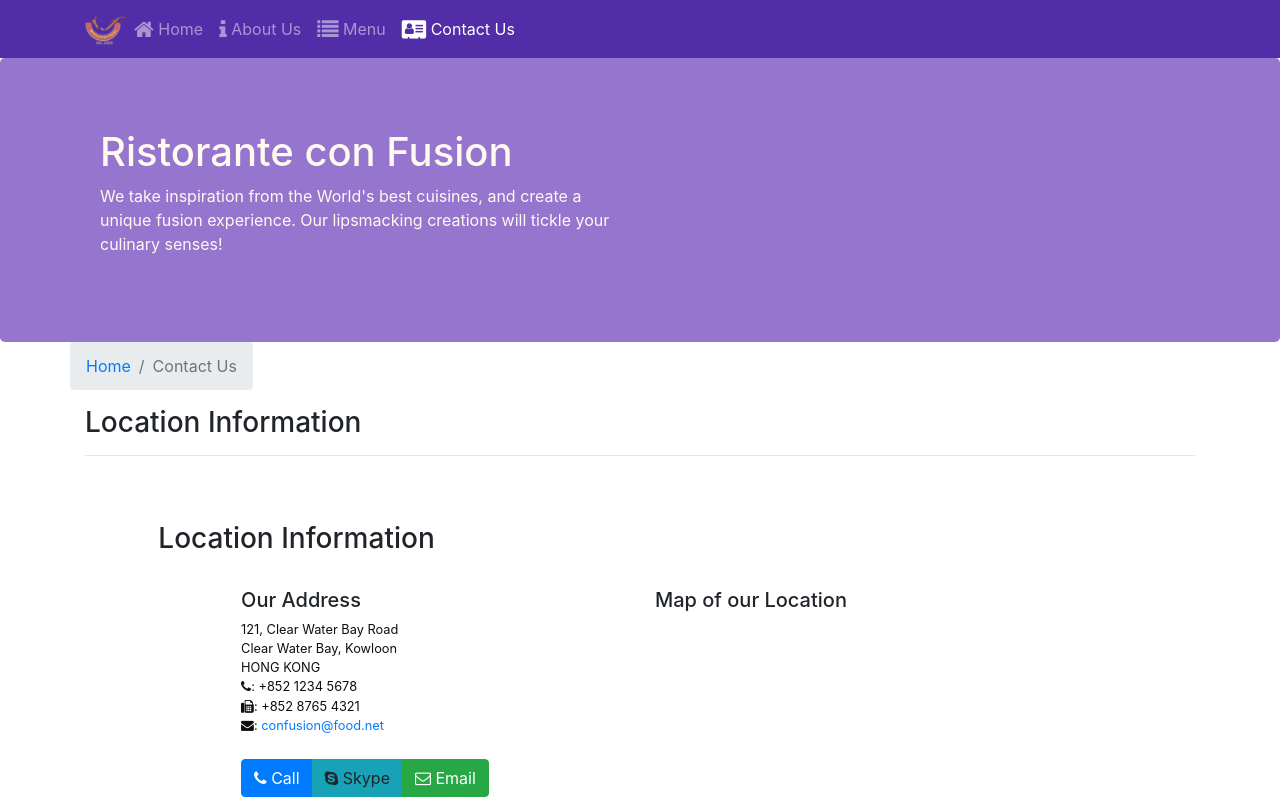
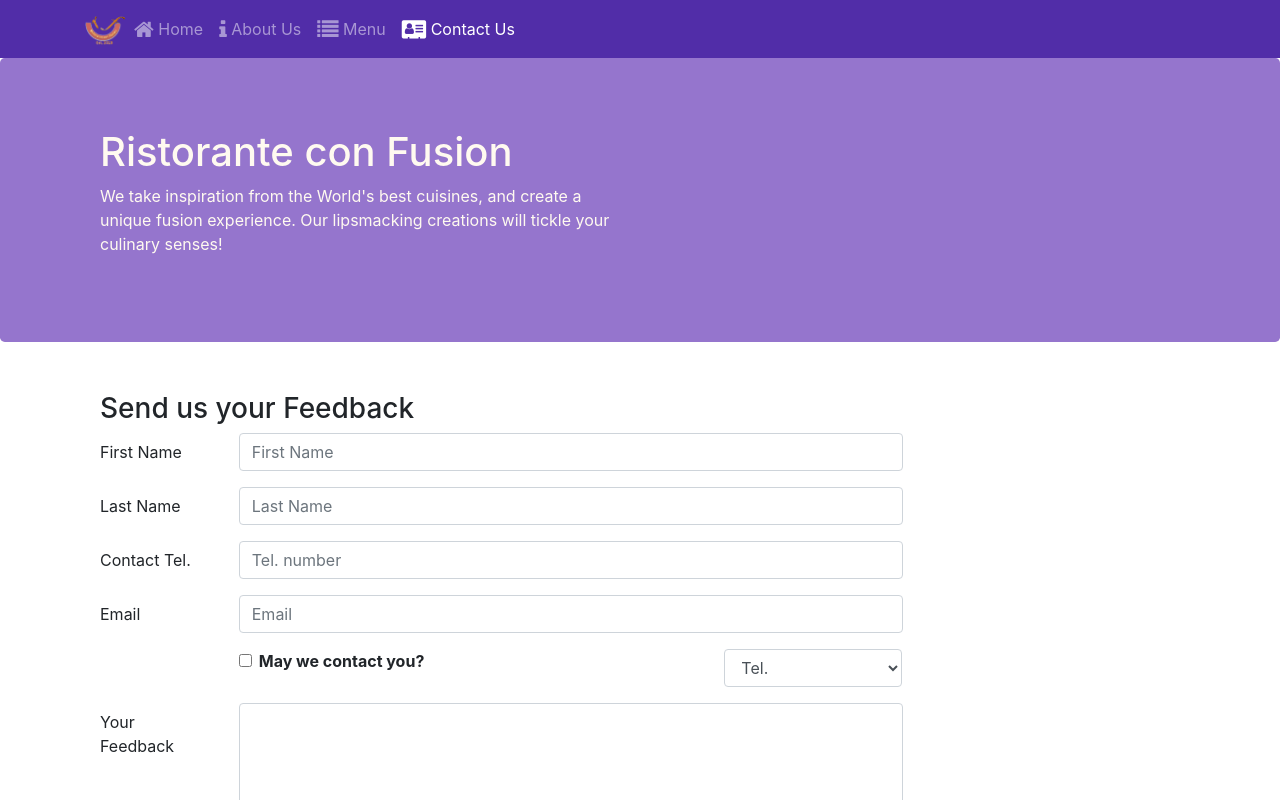
Before and after one commit to romene/React-UHK, a React (Create React App) app: page /contactus in a window 1280 px wide. Shown: the top 800 px of the page. Built offline with nearby package versions, Linux system fonts and the light colour scheme.

Commit message:
Controlled Forms

```diff
--- a/src/components/ContactComponent.js
+++ b/src/components/ContactComponent.js
@@ -1,47 +1,132 @@
-import React from 'react';
-import { Breadcrumb, BreadcrumbItem } from "reactstrap";
+import React, {Component} from 'react';
+import { Breadcrumb, BreadcrumbItem, Button, Form, FormGroup, Label, Col, Input} from "reactstrap";
 import { Link } from "react-router-dom";
 
-function Contact(props) {
-    return (
+class Contact extends Component {
+    constructor(props) {
+        super(props);
+
+        this.state = {
+            firstname: '',
+            lastname: '',
+            telnum: '',
+            email: '',
+            agree: false,
+            contactType: 'Tel.',
+            message: ''
+        };
+
+        this.handleInputChange = this.handleInputChange.bind(this);
+        this.handleSubmit = this.handleSubmit.bind(this);
+
+    }
+
+    handleInputChange(event) {
+        const target = event.target;
+        const value = target.type === 'checkbox' ? target.checked : target.value;
+        const name = target.name;
+
+        this.setState({
+            [name]: value
+        });
+    }
+
+    handleSubmit(event) {
+        console.log('Current State is: ' + JSON.stringify(this.state));
+        alert('Current State is: ' + JSON.stringify(this.state));
+        event.preventDefault();
+    }
+
+    render() {
+        return(
+            <form>
                 <div className="container">
-            <div className="row">
-                <Breadcrumb>
-                    <BreadcrumbItem><Link to="/home">Home</Link></BreadcrumbItem>
-                    <BreadcrumbItem active>Contact Us</BreadcrumbItem>
-                </Breadcrumb>
-                <div className="col-12">
-                    <h3>Location Information</h3>
-                    <hr />
-                </div>
                     <div className="row row-content">
                         <div className="col-12">
-                        <h3>Location Information</h3>
+                            <h3>Send us your Feedback</h3>
                         </div>
-                <div className="col-12 col-sm-4 offset-sm-1">
-                    <h5>Our Address</h5>
-                    <address>
-                        121, Clear Water Bay Road<br />
-                        Clear Water Bay, Kowloon<br />
-                        HONG KONG<br />
-                        <i className="fa fa-phone"></i>: +852 1234 5678<br />
-                        <i className="fa fa-fax"></i>: +852 8765 4321<br />
-                        <i className="fa fa-envelope"></i>: <a href="mailto:confusion@food.net">confusion@food.net</a>
-                    </address>
-                </div>
-                <div className="col-12 col-sm-6 offset-sm-1">
-                    <h5>Map of our Location</h5>
-                </div>
-                <div className="col-12 col-sm-11 offset-sm-1">
-                    <div className="btn-group" role="group">
-                        <a role="button" className="btn btn-primary" href="tel:+85212345678"><i className="fa fa-phone"></i> Call</a>
-                        <a role="button" className="btn btn-info"><i className="fa fa-skype"></i> Skype</a>
-                        <a role="button" className="btn btn-success" href="mailto:confusion@food.net"><i className="fa fa-envelope-o"></i> Email</a>
+                        <div className="col-12 col-md-9">
+                            <Form onSubmit={this.handleSubmit}>
+                                <FormGroup row>
+                                    <Label htmlFor="firstname" md={2}>First Name</Label>
+                                    <Col md={10}>
+                                        <Input type="text" id="firstname" name="firstname"
+                                            placeholder="First Name"
+                                            value={this.state.firstname}
+                                            onChange={this.handleInputChange} />
+                                    </Col>
+                                </FormGroup>
+                                <FormGroup row>
+                                    <Label htmlFor="lastname" md={2}>Last Name</Label>
+                                    <Col md={10}>
+                                        <Input type="text" id="lastname" name="lastname"
+                                            placeholder="Last Name"
+                                            value={this.state.lastname}
+                                            onChange={this.handleInputChange} />
+                                    </Col>
+                                </FormGroup>
+                                <FormGroup row>
+                                    <Label htmlFor="telnum" md={2}>Contact Tel.</Label>
+                                    <Col md={10}>
+                                        <Input type="tel" id="telnum" name="telnum"
+                                            placeholder="Tel. number"
+                                            value={this.state.telnum}
+                                            onChange={this.handleInputChange} />
+                                    </Col>
+                                </FormGroup>
+                                <FormGroup row>
+                                    <Label htmlFor="email" md={2}>Email</Label>
+                                    <Col md={10}>
+                                        <Input type="email" id="email" name="email"
+                                            placeholder="Email"
+                                            value={this.state.email}
+                                            onChange={this.handleInputChange} />
+                                    </Col>
+                                </FormGroup>
+                                <FormGroup row>
+                                    <Col md={{ size: 6, offset: 2 }}>
+                                        <FormGroup check>
+                                            <Label check>
+                                                <Input type="checkbox"
+                                                    name="agree"
+                                                    checked={this.state.agree}
+                                                    onChange={this.handleInputChange} /> {' '}
+                                                <strong>May we contact you?</strong>
+                                            </Label>
+                                        </FormGroup>
+                                    </Col>
+                                    <Col md={{ size: 3, offset: 1 }}>
+                                        <Input type="select" name="contactType"
+                                            value={this.state.contactType}
+                                            onChange={this.handleInputChange}>
+                                            <option>Tel.</option>
+                                            <option>Email</option>
+                                        </Input>
+                                    </Col>
+                                </FormGroup>
+                                <FormGroup row>
+                                    <Label htmlFor="message" md={2}>Your Feedback</Label>
+                                    <Col md={10}>
+                                        <Input type="textarea" id="message" name="message"
+                                            rows="12"
+                                            value={this.state.message}
+                                            onChange={this.handleInputChange}></Input>
+                                    </Col>
+                                </FormGroup>
+                                <FormGroup row>
+                                    <Col md={{ size: 10, offset: 2 }}>
+                                        <Button type="submit" color="primary">
+                                            Send Feedback
+                                    </Button>
+                                    </Col>
+                                </FormGroup>
+                            </Form>
                         </div>
                     </div>
                 </div>
-       </div></div>
+            </form>
         );
     }
+}
 
-export default Contact;
+export default Contact
```
Lines whose indentation alone changed are shown as unchanged.
